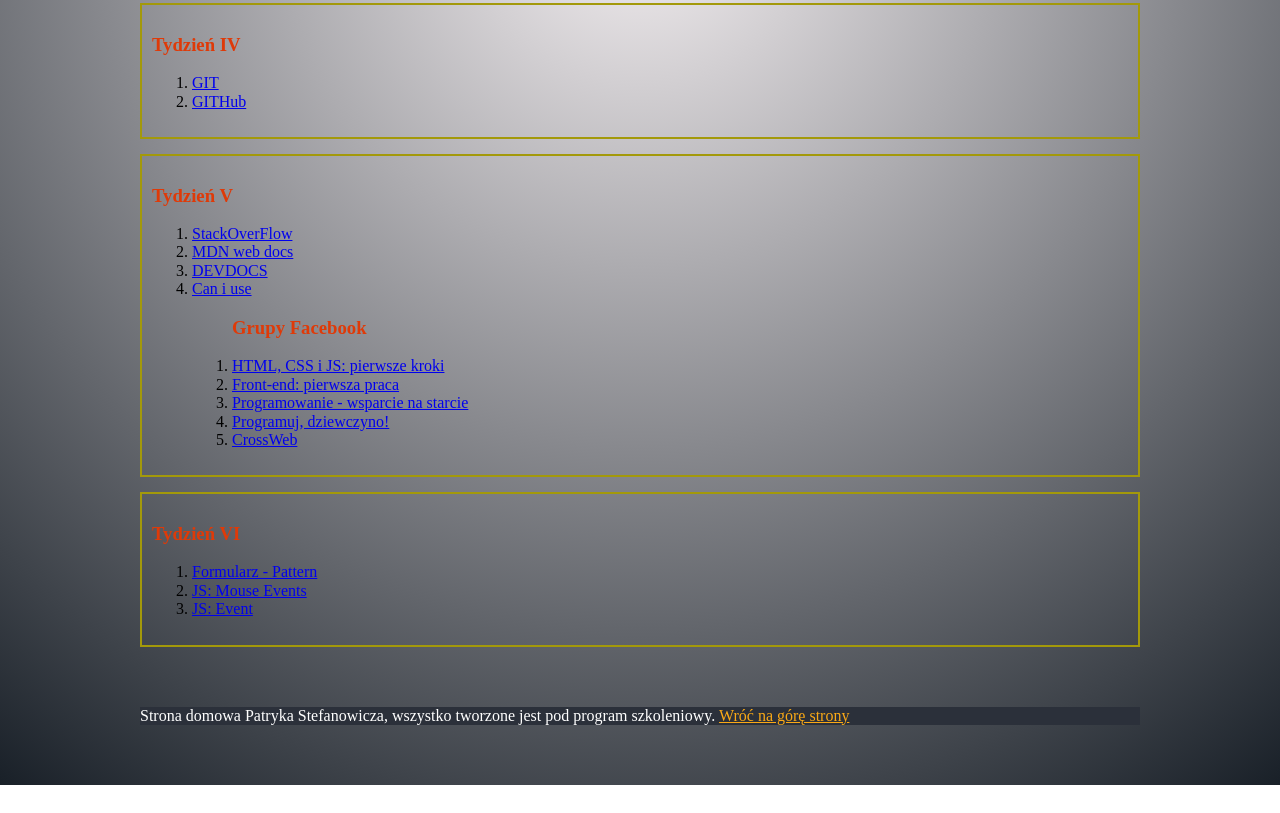
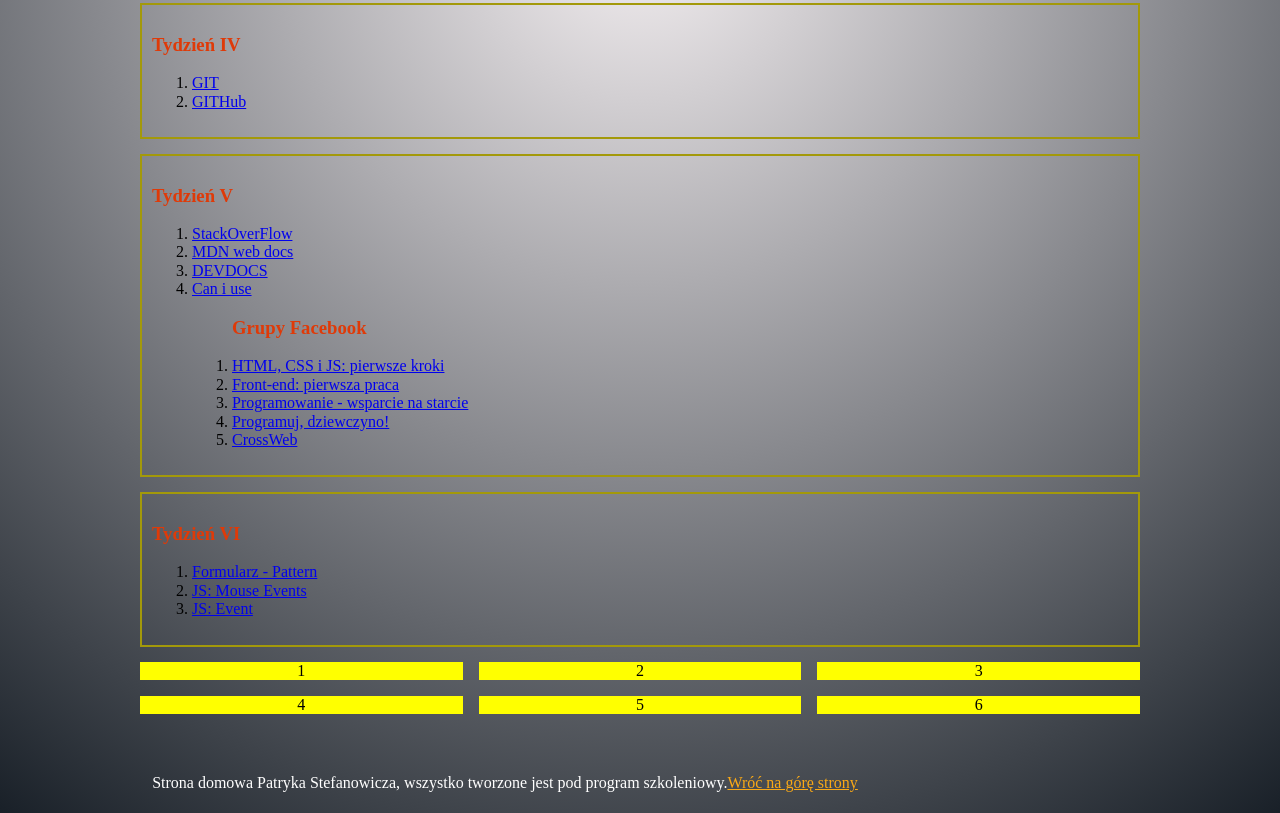
Before and after one commit to patrykstefanowicz/homepage, a plain HTML site: page html.html in a window 1280 px wide. Shown: the part 980-1793 px from the top of the page. Before the commit the page ends 1765 px from the top, so only its background shows below. Drawn offline with Linux system fonts and the light colour scheme.

Commit message:
grid label

```diff
--- a/html.html
+++ b/html.html
@@ -124,6 +124,17 @@
           </p>
         </article>
 
+
+          <div class="grid">
+            <div class="grid__element grid__element--1">1</div>
+            <div class="grid__element grid__element--2">2</div>
+            <div class="grid__element grid__element--3">3</div>
+            <div class="grid__element grid__element--4">4</div>
+            <div class="grid__element grid__element--5">5</div>
+            <div class="grid__element grid__element--6">6</div>
+          </div>
+
+
       </section>
     </main>
 
--- a/style.css
+++ b/style.css
@@ -41,14 +41,25 @@
   color: white;
   background: #2b303a;
   max-width: 1000px;
-  margin: 60px auto;
+  margin: 60px auto 0;
 }
 
 .footer__link {
   color: #faa916;
 }
 
+.grid{
+  display: grid;
+  grid-template-columns: 1fr 1fr 1fr;
+  column-gap: 16px;
+  row-gap: 16px;
+}
 
+.grid__element{
+  display: flex;
+  justify-content: center;
+  background: yellow;
+}
 
 .main {
   max-width: 1000px;
@@ -103,7 +114,7 @@
 }
 
 .navigation__link--homepage {
-  color: pink;
+  color: rgb(138, 11, 32);
 }
 
 .table {
@@ -141,4 +152,11 @@
   .hamburger{
     display: none;
   }
+
+  .footer{
+    margin: 60px 0 20px 5px;
+    display: flex;
+   justify-content: center;
+   background: none;
+  }
 }
```
